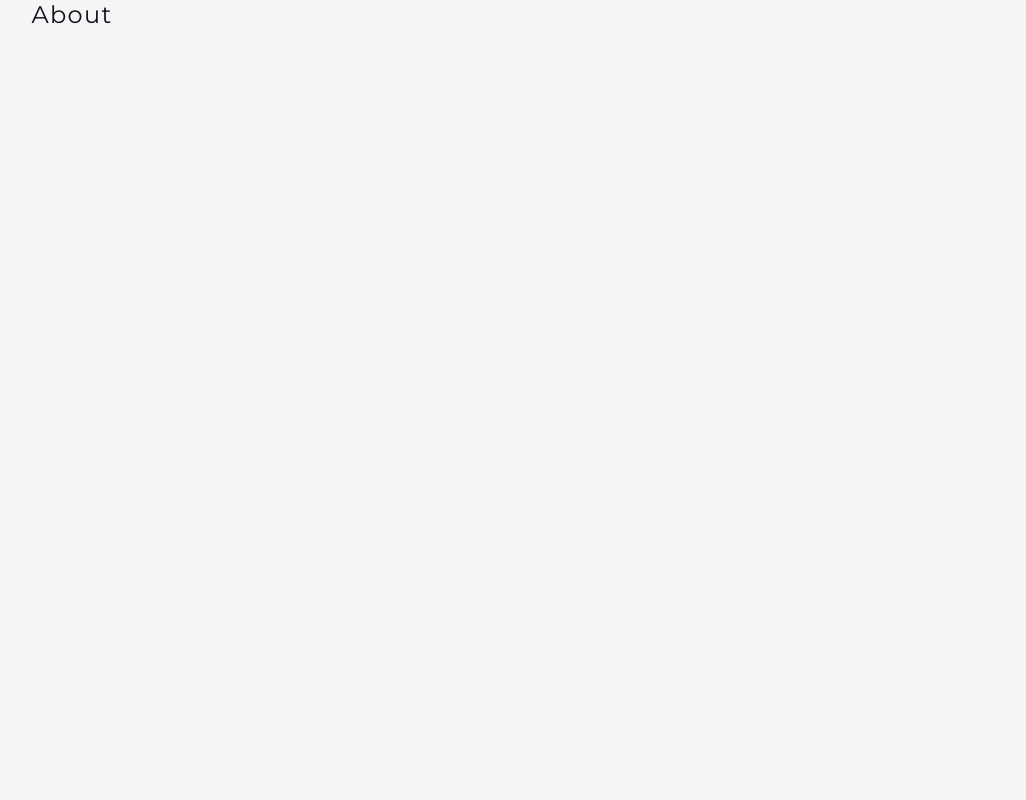
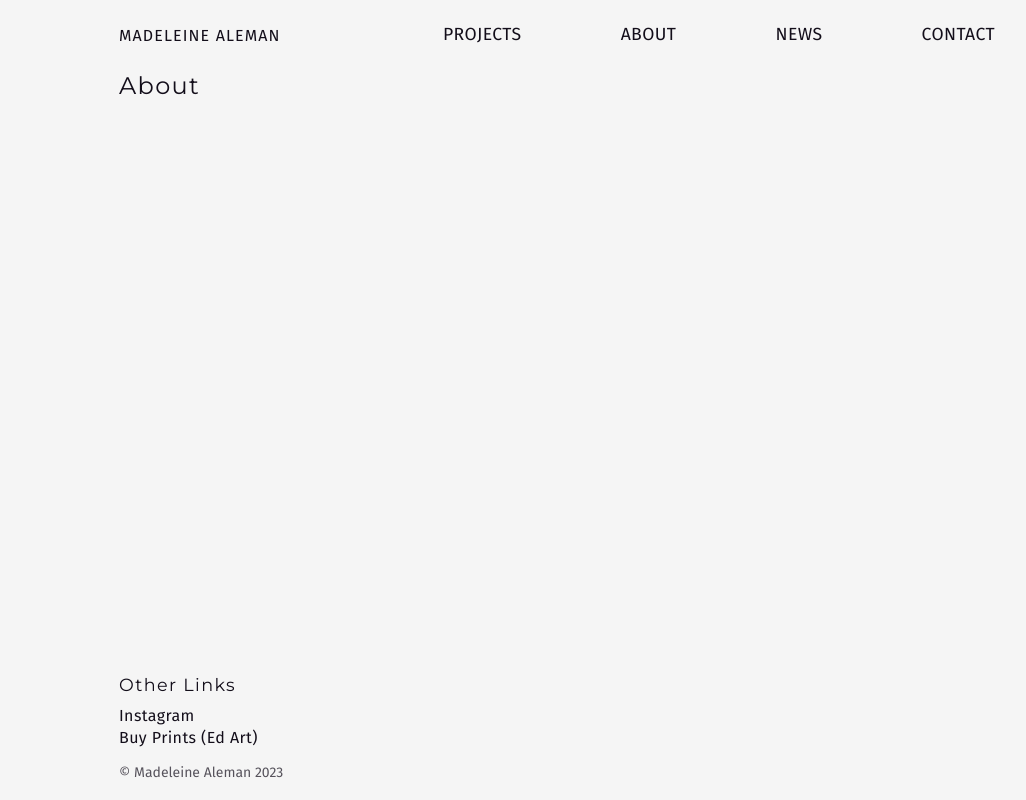
Before and after one commit to islandskan/WIP-aleman-portfolio, a Next.js app in the folder client/: page /about in a window 1280 px wide. Shown: the whole page, without its empty margins (71-1097 px from the left). Built offline with nearby package versions, Linux system fonts and the light colour scheme.

Commit message:
add Layout as wrapper

```diff
--- a/client/src/pages/_app.js
+++ b/client/src/pages/_app.js
@@ -1,5 +1,10 @@
-import '../styles/globals.css'
+import '../styles/globals.css';
+import { Layout } from '../components/Layout';
 
 export default function App({ Component, pageProps }) {
-  return <Component {...pageProps} />
+    return (
+        <Layout>
+            <Component {...pageProps} />
+        </Layout>
+    );
 }
```
